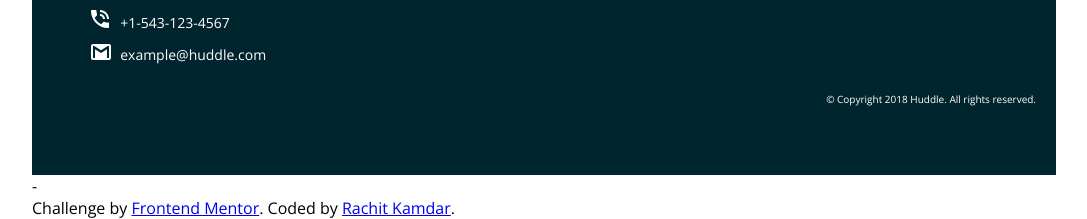
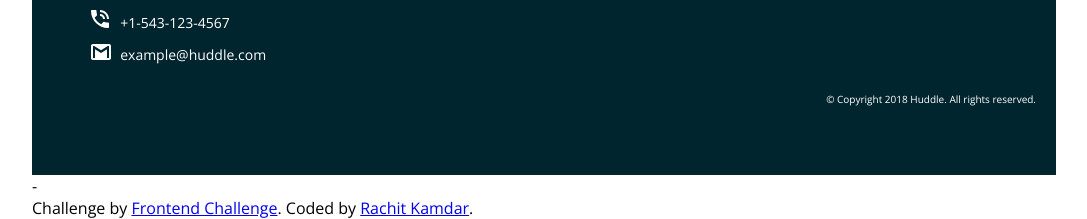
Before and after one commit to RachitKamdar/Landing-Page-Front-End-Example, a plain HTML site: page index.html in a window 1280 px wide. Shown: the part 2724-2943 px from the top of the page, without its empty margins (96-1183 px from the left). Drawn offline with nearby package versions, Linux system fonts and the light colour scheme.

Commit message:
Update index.html

```diff
--- a/index.html
+++ b/index.html
@@ -8,7 +8,6 @@
   <link rel="stylesheet" href="https://cdnjs.cloudflare.com/ajax/libs/font-awesome/4.7.0/css/font-awesome.min.css">
   <title>Frontend Mentor | Huddle landing page with alternating feature blocks</title>
 
-  <!-- Feel free to remove these styles or customise in your own stylesheet 👍 -->
   <link rel="stylesheet" href="css/styles.css">
 </head>
 <body>
@@ -122,7 +121,7 @@
 </div>
   <footer>-
     <p class="attribution">
-      Challenge by <a href="https://www.frontendmentor.io?ref=challenge" target="_blank">Frontend Mentor</a>.
+      Challenge by <a href="https://www.frontendmentor.io?ref=challenge" target="_blank">Frontend Challenge</a>.
       Coded by <a href="#">Rachit Kamdar</a>.
     </p>
   </footer>
```
